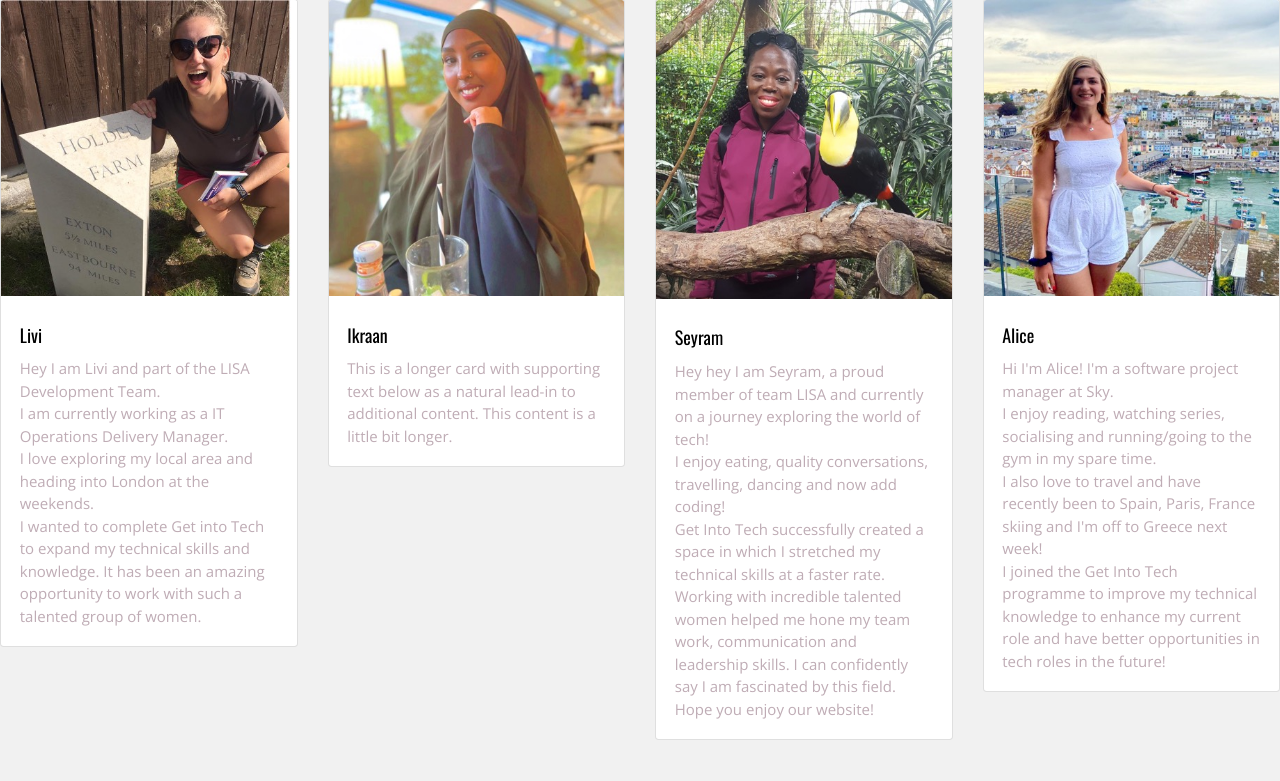
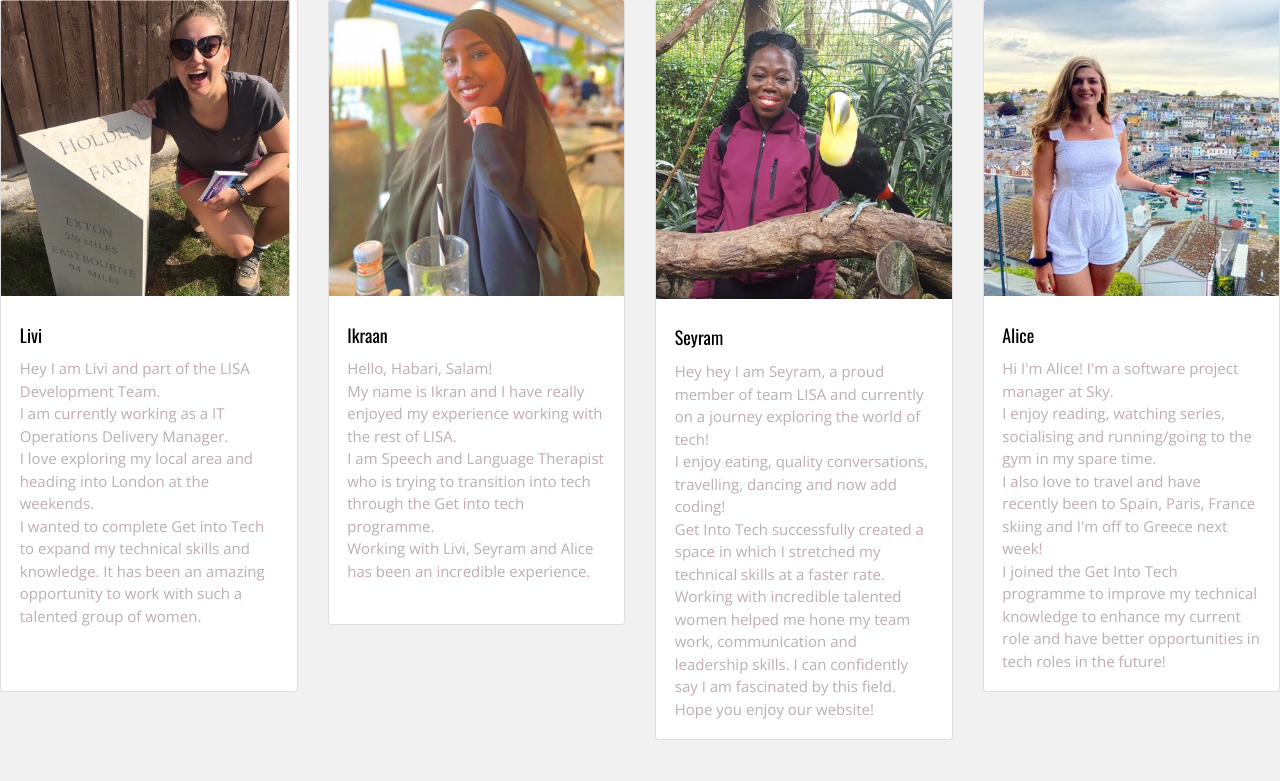
Before and after one commit to sosoandso/FinalProjectSkyGetIntoTech, a Flask app: page / in a window 1280 px wide. Shown: the part 2389-3170 px from the top of the page. Run offline with Flask 2, Linux system fonts and the light colour scheme.

Commit message:
alice changes

```diff
--- a/application/templates/home.html
+++ b/application/templates/home.html
@@ -200,7 +200,7 @@ Whether you're an employee or visitor of Sky's Osterley campus, you're in the ri
       <img src="static/images/livi_final.jpg" class="card-img-top" alt="livi">
       <div class="card-body">
         <h5 class="card-title">Livi</h5>
-        <p class="card-text">Hey I am Livi and part of the LISA Development Team. <br> I am currently working as a IT Operations Delivery Manager. <br> I love exploring my local area and heading into London at the weekends. <br> I wanted to complete Get into Tech to expand my technical skills and knowledge. It has been an amazing opportunity to work with such a talented group of women.</p>
+        <p class="card-text">Hey I am Livi and part of the LISA Development Team. <br> I am currently working as a IT Operations Delivery Manager. <br> I love exploring my local area and heading into London at the weekends. <br> I wanted to complete Get into Tech to expand my technical skills and knowledge. It has been an amazing opportunity to work with such a talented group of women.<br><br><br></p>
       </div>
     </div>
   </div>
@@ -209,7 +209,7 @@ Whether you're an employee or visitor of Sky's Osterley campus, you're in the ri
       <img src="static/images/ikraan_final.jpg" class="card-img-top" alt="ikraan">
       <div class="card-body">
         <h5 class="card-title">Ikraan</h5>
-        <p class="card-text">This is a longer card with supporting text below as a natural lead-in to additional content. This content is a little bit longer.</p>
+        <p class="card-text">Hello, Habari, Salam! <br> My name is Ikran and I have really enjoyed my experience working with the rest of LISA. <br> I am Speech and Language Therapist who is trying to transition into tech through the Get into tech programme. <br> Working with Livi, Seyram and Alice has been an incredible experience. <br><br> </p>
       </div>
     </div>
   </div>
--- a/visiting_sky_db.sql
+++ b/visiting_sky_db.sql
@@ -188,14 +188,9 @@ select * from into_london;
 select * from recommendations;
 
 
-
--- need to update id 4 to a non duplicated event/place on recommendations table (same as id 1)
--- also add discounts...it's coming up as null on website (amended Rform class to stringfield..)
-
 update recommendations set recommendation_website = "https://cookingwithmonisha.com/" where id=5;
 update recommendations set recommendation_website = "https://www.nationaltrust.org.uk/osterley-park-and-house/features/osterley-national-trust-cafe/" where id=1;
 update recommendations set recommendation_website = "https://www.nationaltrust.org.uk/osterley-park-and-house/features/osterley-national-trust-cafe/" where id=4;
-
 
 
 update restaurants set restaurant_image = "/Users/alicetildsley/GetIntoTech_Group3_FinalProject/application/static/images/tigerlily.jpeg" where id=1;
```
Also changed, not shown: application/templates/list_recommendations.html (+5 -5 lines), application/static/images/recommendation2.jpg (added).
